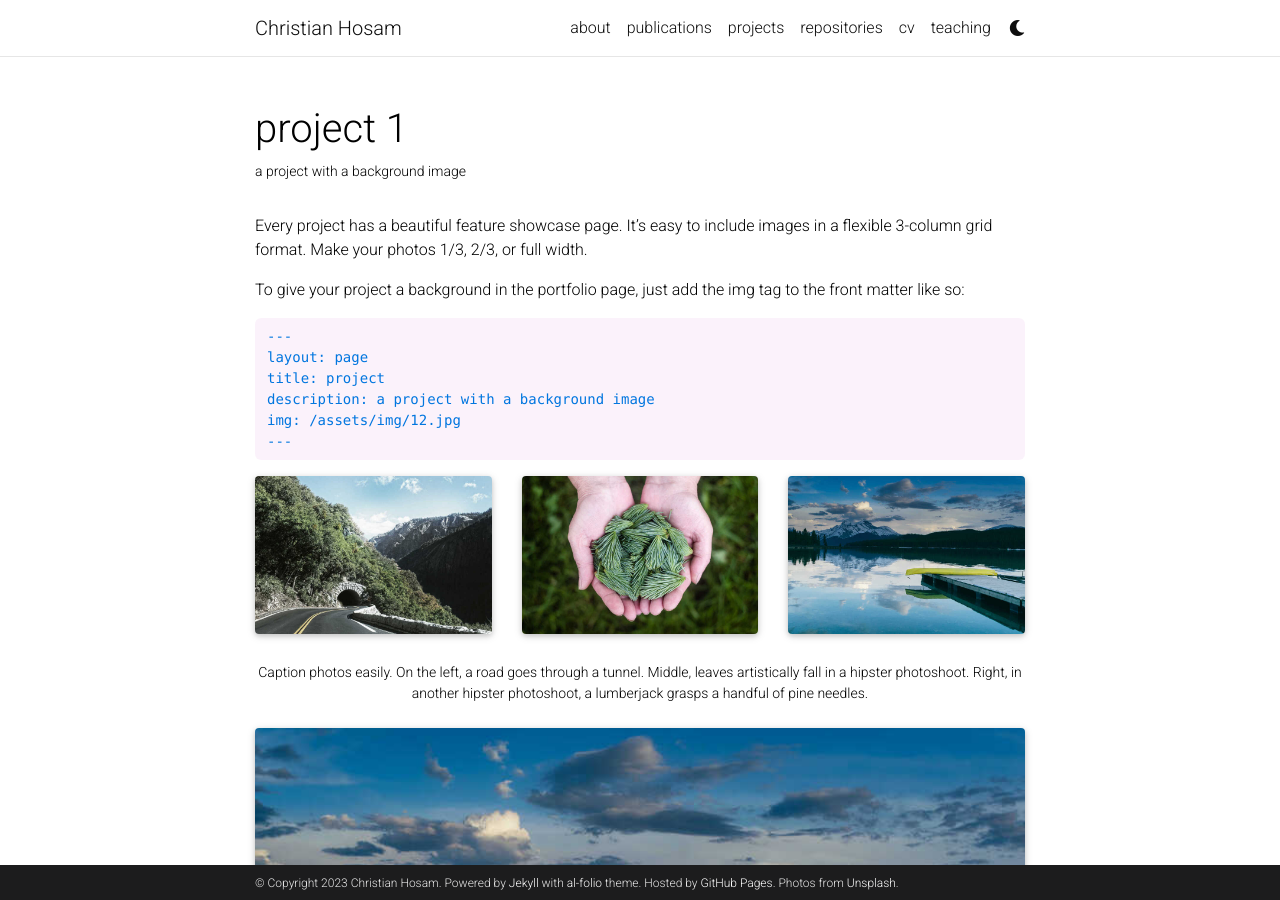
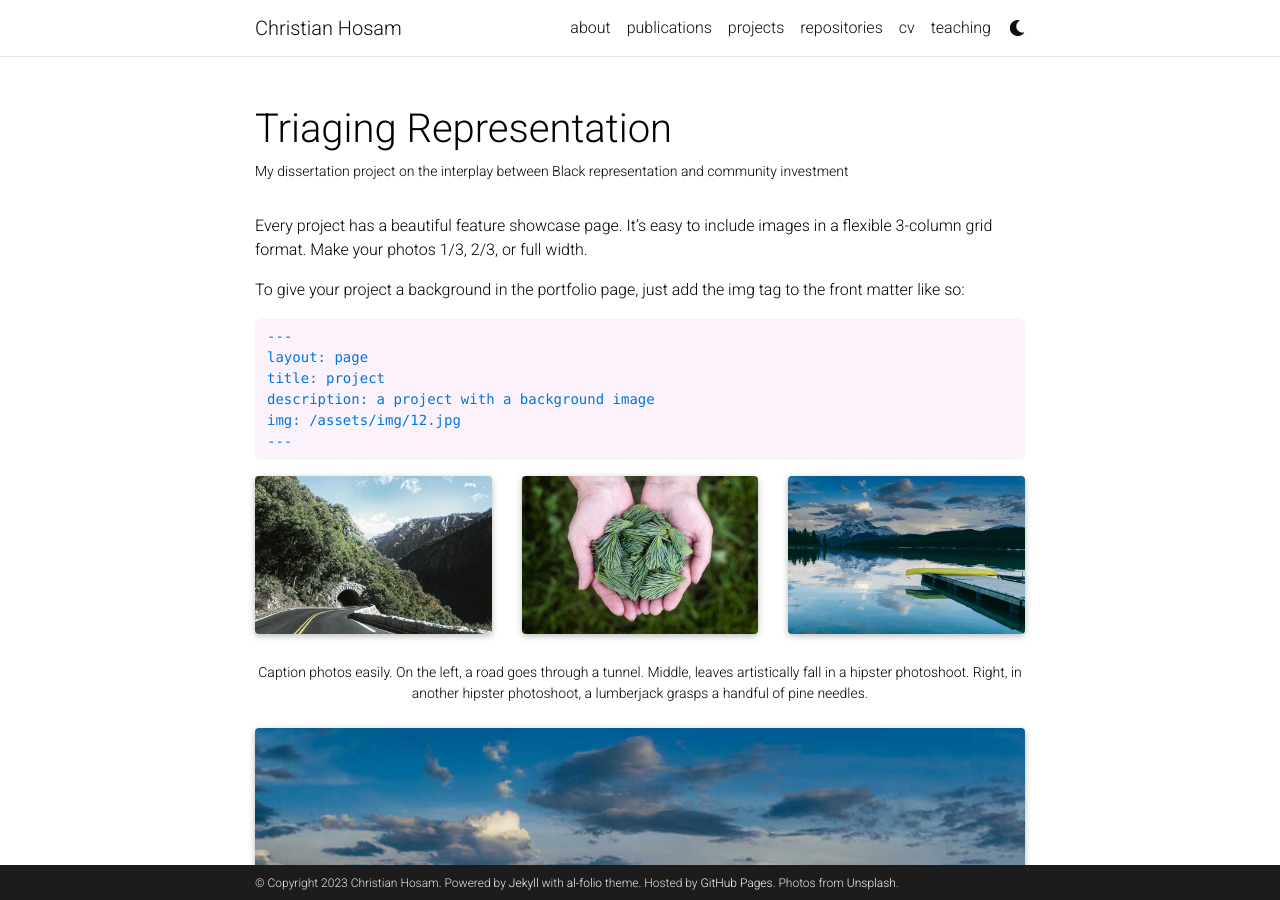
Before and after one commit to chosam2322/chosam2322.github.io, a Jekyll site: the page built from _projects/1_dissproject.md, in a window 1280 px wide and 900 px high. Built offline with Jekyll 4.4.1, drawn with Linux system fonts in a browser that asks for light colours; full-size pictures stand in for the smaller copies a plugin makes; comment, search, counter and statistics services are not loaded; a style sheet for code colours, icons or effects is not loaded.

Commit message:
Update and rename 1_project.md to 1_dissproject.md

```diff
--- a/_projects/1_project.md
+++ b/_projects/1_dissproject.md
@@ -1,10 +1,10 @@
 ---
 layout: page
-title: project 1
-description: a project with a background image
-img: assets/img/12.jpg
+title: Triaging Representation
+description: My dissertation project on the interplay between Black representation and community investment
+img: assets/img/jeffries_pic.jpeg
 importance: 1
-category: work
+category: research projects
 ---
 
 Every project has a beautiful feature showcase page.
```
